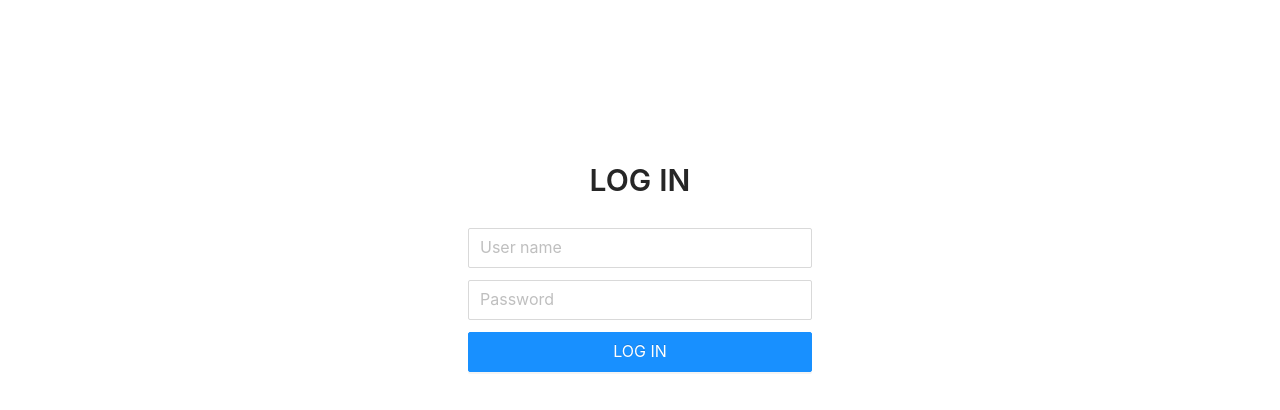
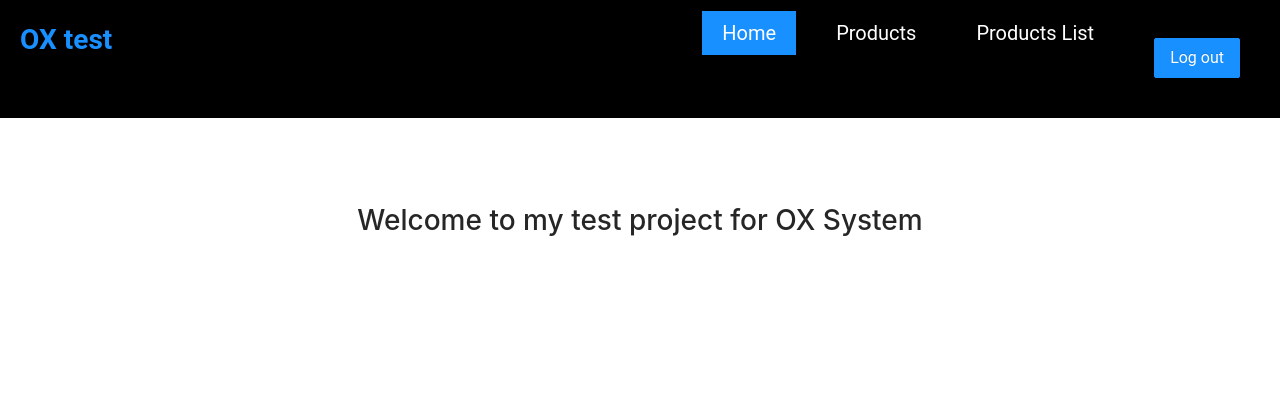
Before and after one commit to Bill0197/ox-test, a React (Create React App) app: page /#/home in a window 1280 px wide. Before the commit this address led to /#/sign-in. Shown: the top 410 px of the page. Built offline with nearby package versions, Linux system fonts and the light colour scheme; sample sign-in values are in the browser's storage.

Commit message:
fixed refresh break

```diff
--- a/src/components/Navbar.jsx
+++ b/src/components/Navbar.jsx
@@ -17,14 +17,14 @@ export default function Navbar() {
     <div>
       <div id='navbar'>
         <div id='navbar-brand'>
-          <Link to='#/home'>OX test </Link>
+          <Link to='/home'>OX test </Link>
         </div>
         <nav>
           <ul>
             {user && (
               <li>
                 <Link
-                  to='#/home'
+                  to='/home'
                   style={pathname === '/home' ? activeStyles : {}}
                 >
                   Home
@@ -34,7 +34,7 @@ export default function Navbar() {
             {user && (
               <li>
                 <Link
-                  to='#/products'
+                  to='/products'
                   style={pathname === '/products' ? activeStyles : {}}
                 >
                   Products
@@ -44,7 +44,7 @@ export default function Navbar() {
             {user && (
               <li>
                 <Link
-                  to='#/products-list'
+                  to='/products-list'
                   style={pathname === '/products-list' ? activeStyles : {}}
                 >
                   Products List
@@ -54,7 +54,7 @@ export default function Navbar() {
 
             {user && (
               <Link
-                to='#/sign-in'
+                to='/sign-in'
                 onClick={() => localStorage.removeItem('token')}
               >
                 <Button type='primary' size='large'>
@@ -64,7 +64,7 @@ export default function Navbar() {
             )}
 
             {!user && (
-              <Link to='#/sign-in'>
+              <Link to='/sign-in'>
                 <Button type='primary' size='large'>
                   Log in
                 </Button>
--- a/src/components/Products.jsx
+++ b/src/components/Products.jsx
@@ -77,7 +77,7 @@ export default function Products() {
   const user = getCurrentUser();
 
   if (!user) {
-    history.push('#/sign-in');
+    history.push('/sign-in');
   }
 
   return (
--- a/src/components/ProductsList.jsx
+++ b/src/components/ProductsList.jsx
@@ -80,7 +80,7 @@ export default function ProductsList() {
   const user = getCurrentUser();
 
   if (!user) {
-    history.push('#/sign-in');
+    history.push('/sign-in');
   }
 
   const onChange = ({ target: { value } }) => {
```
